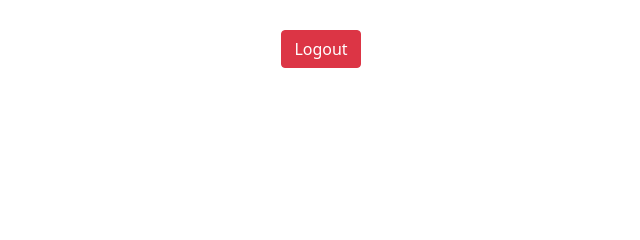
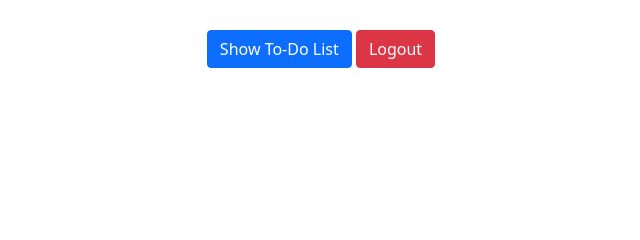
Before and after one commit to mkleong96/flask_todo_list_app, a Flask app: page / in a window 1280 px wide. Shown: the part 224-464 px from the top of the page, without its empty margins (319-959 px from the left). Run offline with Flask 2, Linux system fonts and the light colour scheme; a user stored in the database is signed in; parts of the project's set-up code (start-up, migrations or seed data) failed here and were passed over.

Commit message:
updated with show-todo-list button

```diff
--- a/templates/index.html
+++ b/templates/index.html
@@ -16,7 +16,9 @@
           OAuth Provider: {{ provider }}
         </h4>
       <br />
+      <a href="https://127.0.0.1:5000/list_all" class="btn btn-primary">Show To-Do List</a>
       <a href="{{url_for('logout')}}" class="btn btn-danger">Logout</a>
+
 
     {% else %}
 
@@ -32,4 +34,5 @@
 
   </div>
 
+
 {% endblock content %}
```
